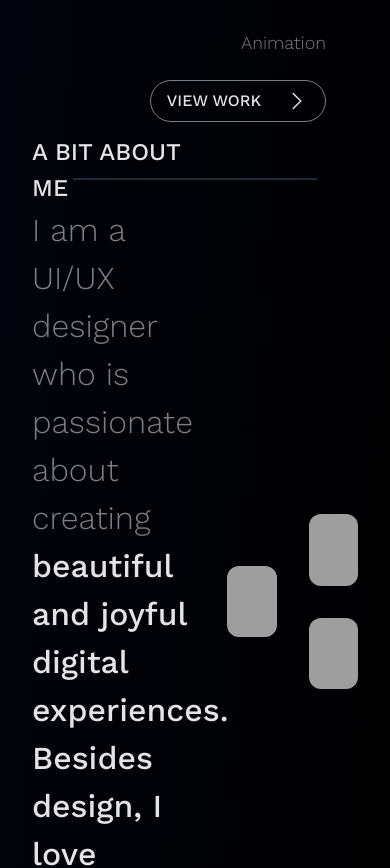
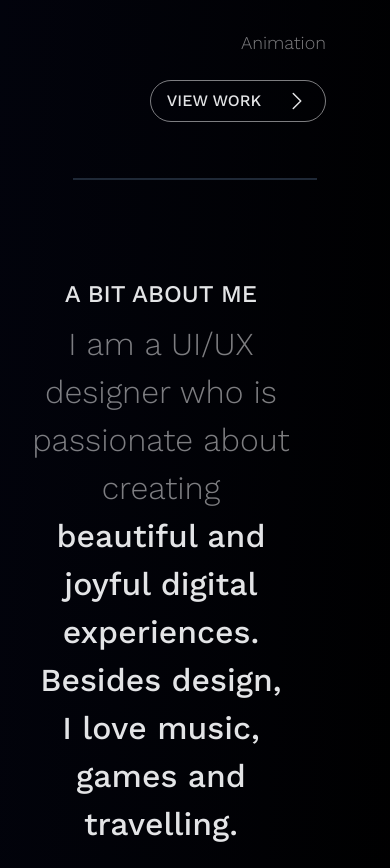
Before and after one commit to ojedacristian/next-tailwind-portfolio, a Next.js app: page / in a window 390 px wide. Shown: the part 5100-5968 px from the top of the page. Built offline with nearby package versions, Linux system fonts and the light colour scheme; grey boxes are pictures that could not be loaded.

Commit message:
about responsive

```diff
--- a/components/sections/About.tsx
+++ b/components/sections/About.tsx
@@ -2,20 +2,21 @@ import Image from 'next/image'
 
 export const About: React.FC = () => {
   return (
-        <section id="about" className="h-screen flex items-center py-24">
-            <article className="mr-8 w-1/2">
-                <h4 className="uppercase text-h4">A bit about me</h4>
+        <section id="about" className="flex items-center py-24">
+            <article
+                className="mr-0 text-center sm:mr-8 sm:w-1/2 sm:text-left">
+                <h4 className="uppercase text-h4 mb-2 sm:mb-0">A bit about me</h4>
                 <h3 className="text-neutral-2 text-h3 font-light leading-normal">
                     I am a UI/UX designer who is passionate about creating <b className="text-neutral-1">beautiful and joyful digital experiences. Besides design, I love music, games and travelling.</b>
                 </h3>
             </article>
             <div
-                className="w-1/2 grid grid-cols-2 grid-rows-4 gap-8"
+                className="sm:w-1/2 grid sm:grid-cols-1 md:grid-cols-2 grid-rows-4 gap-8 collapse sm:visible"
             >
                 <div className="col-start-2 row-start-1 row-end-3">
                     <Image className='rounded-xl' width={282} height={408} src='https://picsum.photos/id/49/282/408' alt="" />
                 </div>
-                <div className="row-start-2 row-end-4">
+                <div className="row-start-2 row-end-4 collapse md:visible">
                     <Image className='rounded-xl' width={282} height={408} src='https://picsum.photos/id/59/282/408' alt="" />
                 </div>
                 <div className="col-start-2 row-start-3 row-end-5">
```
